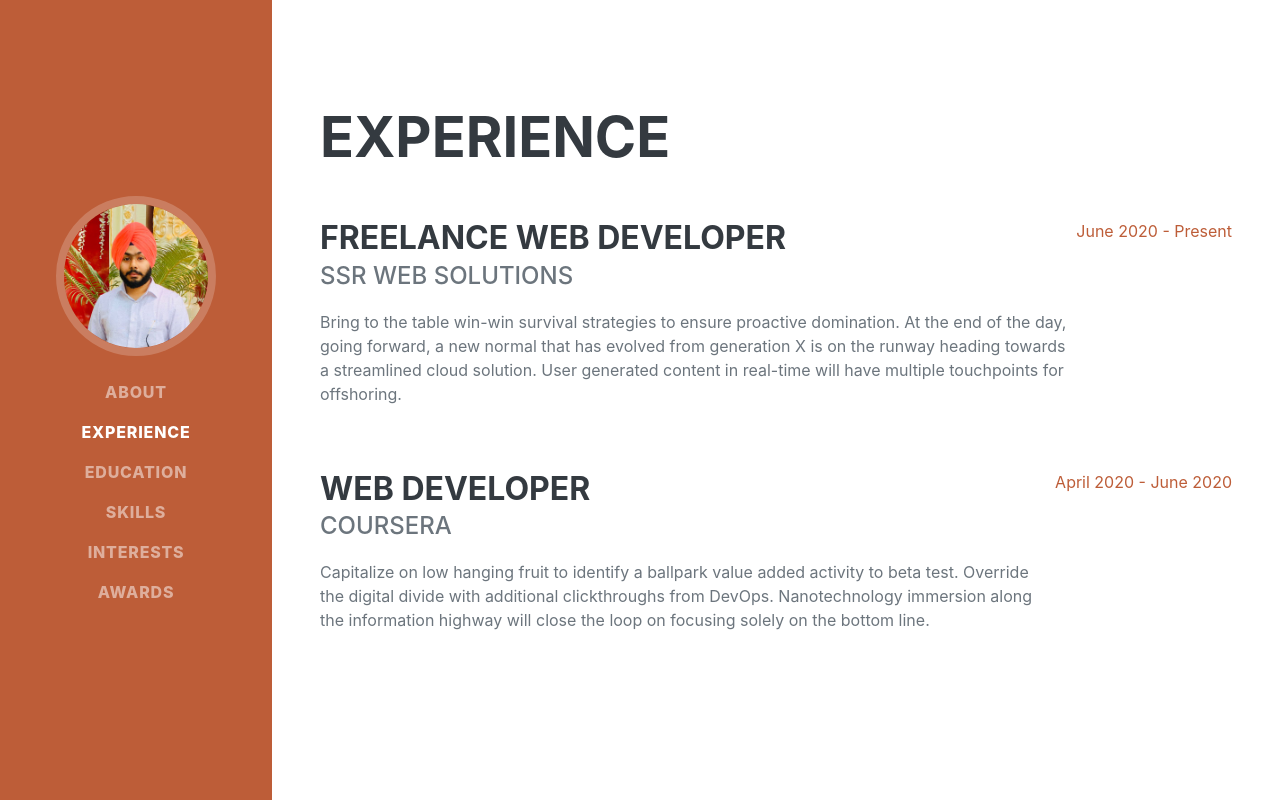
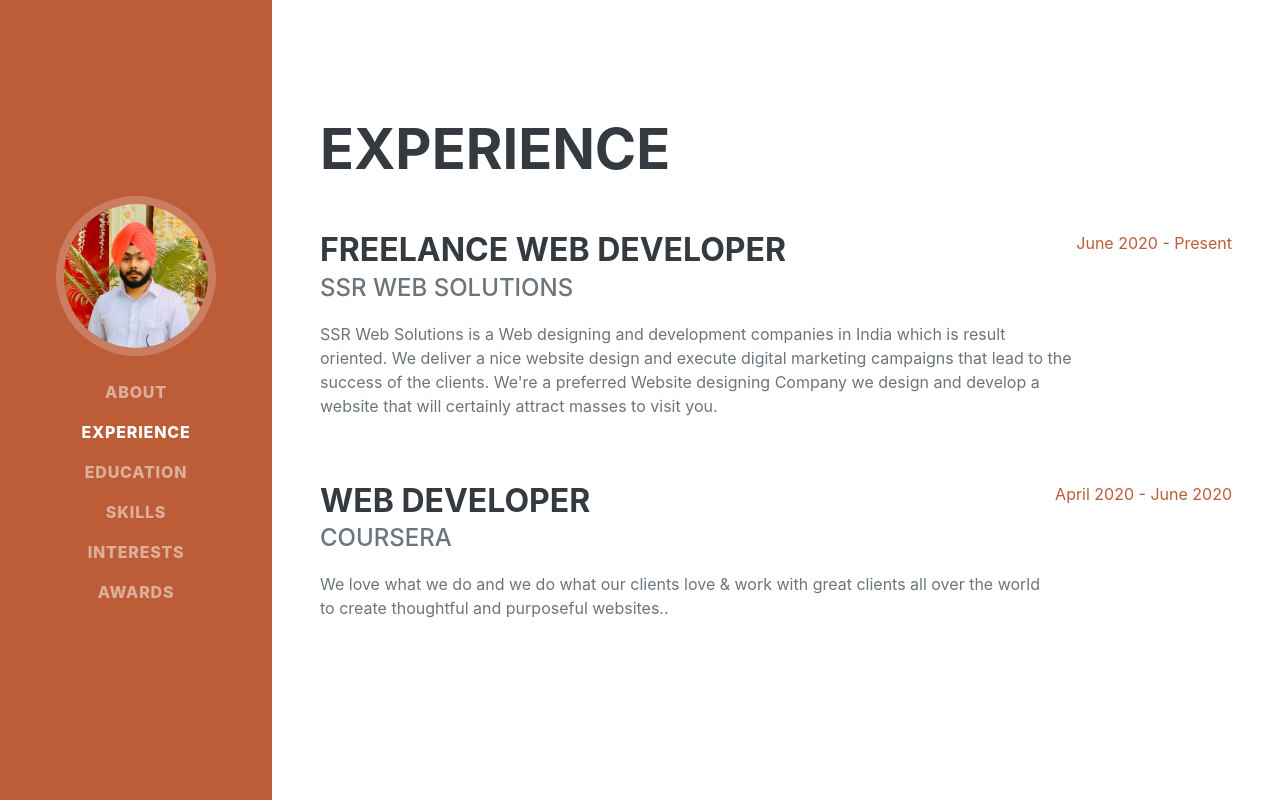
Before and after one commit to srathibe16/srathibe16.github.io, a plain HTML site: page experience.html in a window 1280 px wide. Drawn offline with Linux system fonts and the light colour scheme; a web font is replaced by a local one.

Commit message:
Update experience.html

```diff
--- a/experience.html
+++ b/experience.html
@@ -40,7 +40,7 @@
                         <div class="flex-grow-1">
                             <h3 class="mb-0">Freelance Web Developer</h3>
                             <div class="subheading mb-3">SSR Web Solutions</div>
-                            <p>Bring to the table win-win survival strategies to ensure proactive domination. At the end of the day, going forward, a new normal that has evolved from generation X is on the runway heading towards a streamlined cloud solution. User generated content in real-time will have multiple touchpoints for offshoring.</p>
+                            <p>SSR Web Solutions is a Web designing and development companies in India which is result oriented. We deliver a nice website design and execute digital marketing campaigns that lead to the success of the clients. We're a preferred Website designing Company we design and develop a website that will certainly attract masses to visit you.</p>
                         </div>
                         <div class="flex-shrink-0"><span class="text-primary">June 2020 - Present</span></div>
                     </div>
@@ -48,7 +48,7 @@
                         <div class="flex-grow-1">
                             <h3 class="mb-0">Web Developer</h3>
                             <div class="subheading mb-3">Coursera</div>
-                            <p>Capitalize on low hanging fruit to identify a ballpark value added activity to beta test. Override the digital divide with additional clickthroughs from DevOps. Nanotechnology immersion along the information highway will close the loop on focusing solely on the bottom line.</p>
+                            <p>We love what we do and we do what our clients love & work with great clients all over the world to create thoughtful and purposeful websites..</p>
                         </div>
                         <div class="flex-shrink-0"><span class="text-primary">April 2020 - June 2020</span></div>
                     </div>
```
